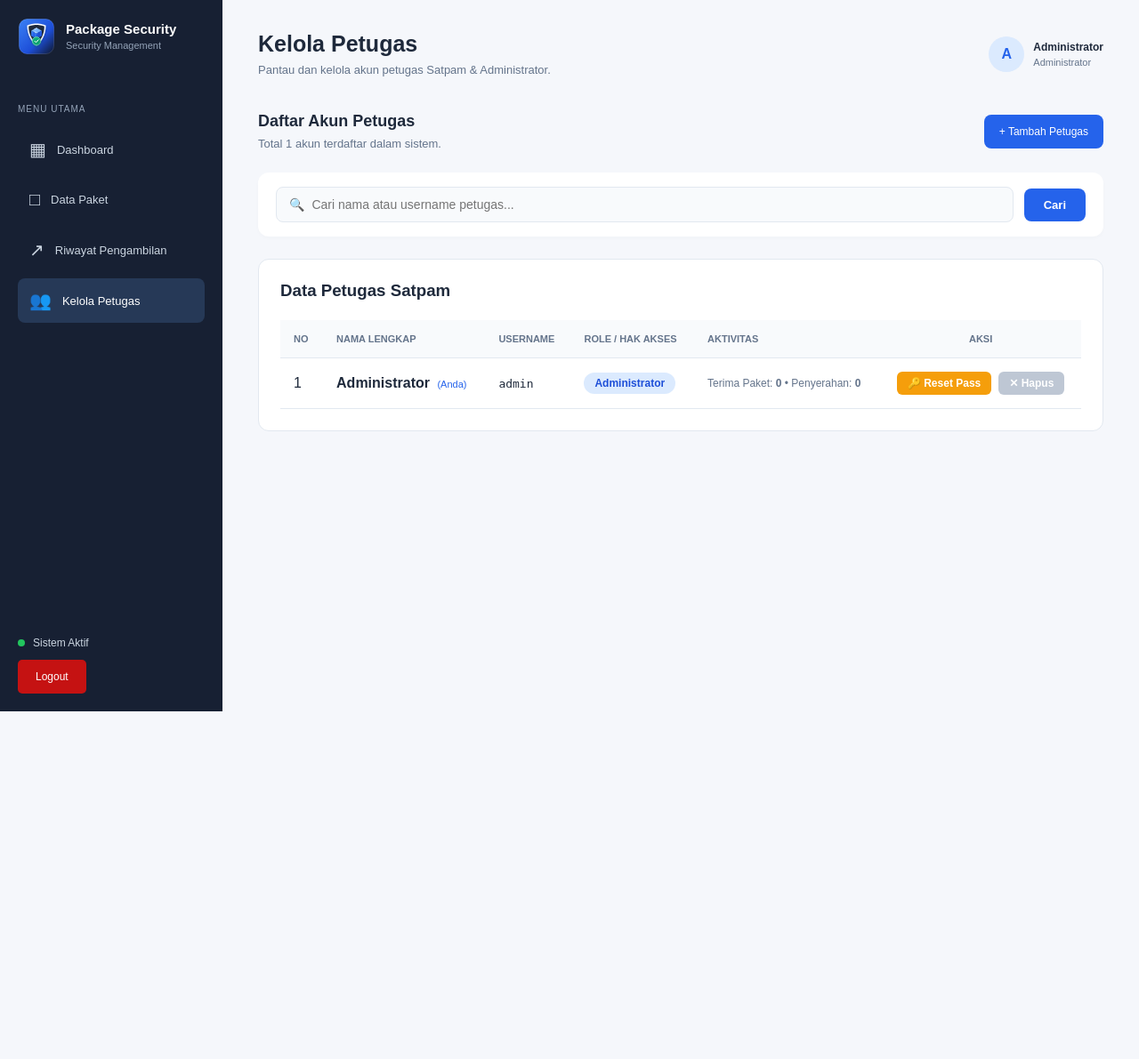
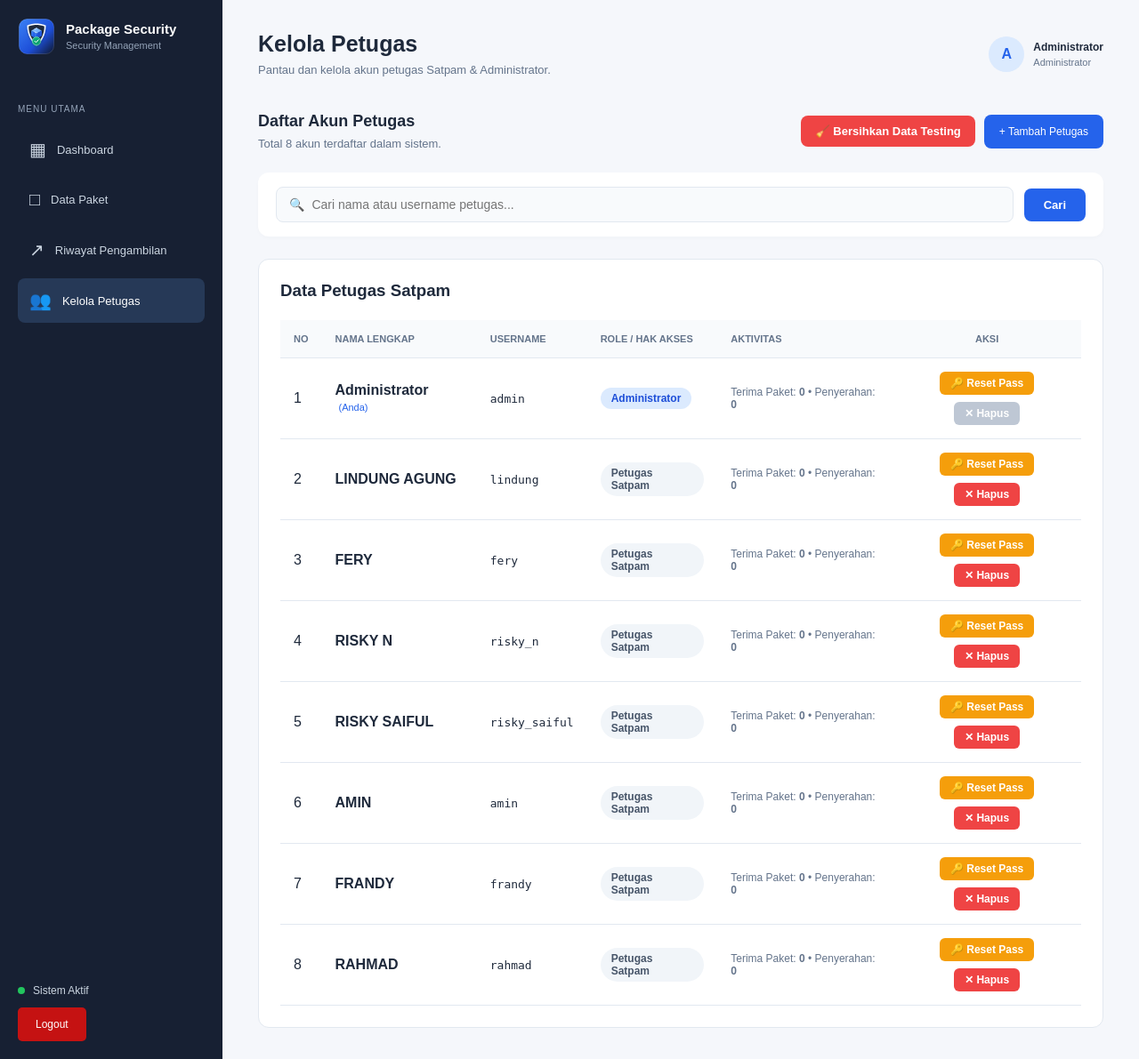
Before and after one commit to khimDev/package_security, a Laravel app: page /users in a window 1280 px wide. Shown: the whole page at 89% size. Before the commit the page ends 800 px from the top, so only its background shows below. Run offline with Laravel 12, Linux system fonts and the light colour scheme; a user stored in the database is signed in; data comes from the database, SQL or seed files in the repository; data that the repository does not hold is empty.

Commit message:
feat(users): add one-click test data cleanup and official satpam seeding (Committed by Antigravity AI Agent)

```diff
--- a/app/Http/Controllers/UserController.php
+++ b/app/Http/Controllers/UserController.php
@@ -3,7 +3,10 @@
 namespace App\Http\Controllers;
 
 use App\Models\User;
+use App\Models\Package;
+use App\Models\PackagePickup;
 use Illuminate\Http\Request;
+use Illuminate\Support\Facades\DB;
 
 class UserController extends Controller
 {
@@ -95,4 +98,45 @@ class UserController extends Controller
 
         return redirect()->back()->with('success', "Akun petugas {$nama} berhasil dihapus.");
     }
+
+    /**
+     * Bersihkan seluruh data paket & pickup testing, lalu daftarkan 7 akun satpam resmi kampus
+     */
+    public function resetTestingData()
+    {
+        DB::transaction(function () {
+            // 1. Bersihkan seluruh data paket dan riwayat pickup
+            PackagePickup::query()->delete();
+            Package::query()->delete();
+
+            // 2. Bersihkan akun satpam testing lama (selain akun admin yang sedang login)
+            User::where('id', '!=', auth()->id())
+                ->where('is_admin', false)
+                ->delete();
+
+            // 3. Daftarkan 7 akun satpam resmi Universitas Widyagama Husada Malang
+            $officialSatpams = [
+                ['name' => 'LINDUNG AGUNG', 'username' => 'lindung'],
+                ['name' => 'FERY', 'username' => 'fery'],
+                ['name' => 'RISKY N', 'username' => 'risky_n'],
+                ['name' => 'RISKY SAIFUL', 'username' => 'risky_saiful'],
+                ['name' => 'AMIN', 'username' => 'amin'],
+                ['name' => 'FRANDY', 'username' => 'frandy'],
+                ['name' => 'RAHMAD', 'username' => 'rahmad'],
+            ];
+
+            foreach ($officialSatpams as $satpam) {
+                User::updateOrCreate(
+                    ['username' => $satpam['username']],
+                    [
+                        'name' => $satpam['name'],
+                        'password' => 'satpam123',
+                        'is_admin' => false,
+                    ]
+                );
+            }
+        });
+
+        return redirect()->route('users.index')->with('success', 'Database berhasil dibersihkan! 7 akun satpam resmi kampus telah siap digunakan.');
+    }
 }
--- a/resources/views/users/index.blade.php
+++ b/resources/views/users/index.blade.php
@@ -125,9 +125,18 @@
                     <p>Total {{ $users->total() }} akun terdaftar dalam sistem.</p>
                 </div>
 
-                <button type="button" class="primary-button" id="btnOpenAddModal">
-                    + Tambah Petugas
-                </button>
+                <div style="display: flex; gap: 10px; align-items: center; flex-wrap: wrap;">
+                    <form action="{{ route('users.reset-testing') }}" method="POST" onsubmit="return confirm('PERINGATAN: Aksi ini akan menghapus seluruh data paket & riwayat testing, lalu otomatis mendaftarkan 7 akun Satpam resmi Universitas Widyagama Husada Malang. Lanjutkan?');" style="margin: 0;">
+                        @csrf
+                        <button type="submit" class="btn-sm-danger" style="padding: 10px 16px; font-size: 13px; border-radius: 8px;">
+                            🧹 Bersihkan Data Testing
+                        </button>
+                    </form>
+
+                    <button type="button" class="primary-button" id="btnOpenAddModal">
+                        + Tambah Petugas
+                    </button>
+                </div>
             </section>
 
             <!-- Search Bar Section -->
--- a/routes/web.php
+++ b/routes/web.php
@@ -43,6 +43,7 @@ Route::middleware('auth')->group(function () {
     Route::middleware('admin')->group(function () {
         Route::get('/users', [UserController::class, 'index'])->name('users.index');
         Route::post('/users', [UserController::class, 'store'])->name('users.store');
+        Route::post('/users/reset-testing-data', [UserController::class, 'resetTestingData'])->name('users.reset-testing');
         Route::post('/users/{user}/reset-password', [UserController::class, 'resetPassword'])->name('users.reset-password');
         Route::delete('/users/{user}', [UserController::class, 'destroy'])->name('users.destroy');
     });
```
Also changed, not shown: database/seeders/DatabaseSeeder.php (+23 -1 lines).
